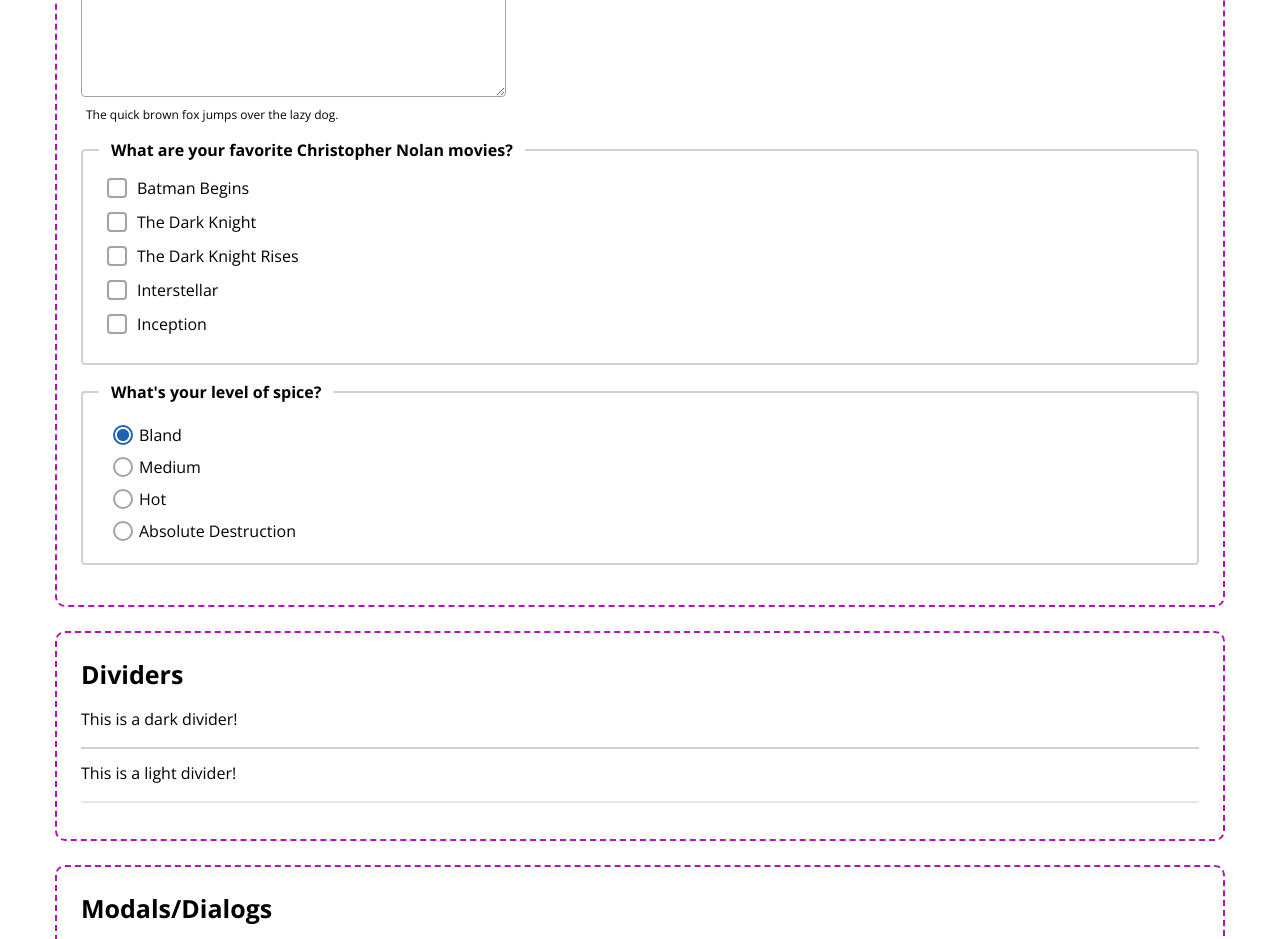
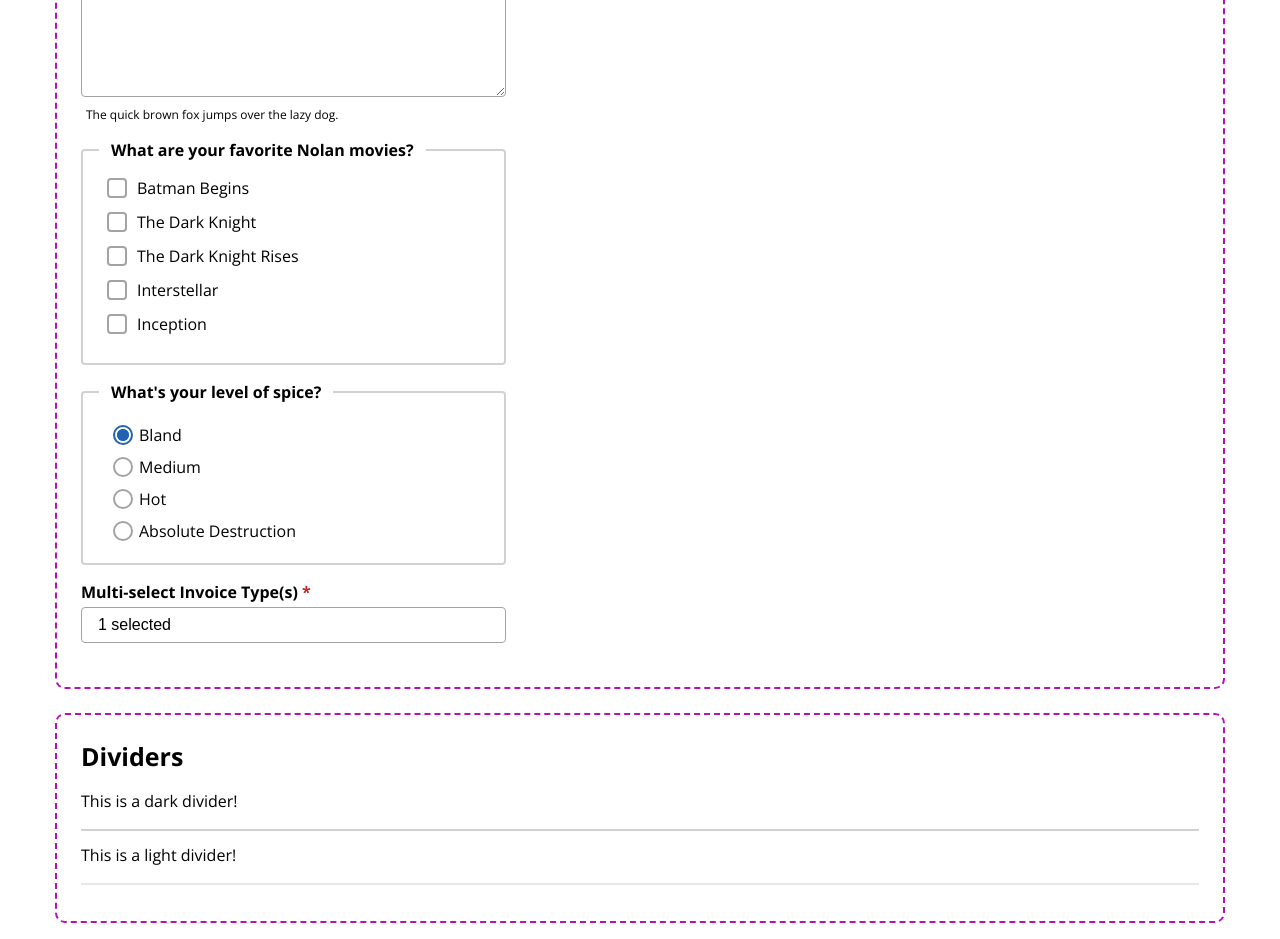
Before and after one commit to Billybobchops/design-system, a Next.js app: page / in a window 1280 px wide. Shown: the part 3900-4839 px from the top of the page. Built offline with nearby package versions, Linux system fonts and the light colour scheme.

Commit message:
multi-select progress

```diff
--- a/src/components/Fieldset.module.scss
+++ b/src/components/Fieldset.module.scss
@@ -1,10 +1,14 @@
 @use "../app/variables.module.scss";
+@use '../app/mixins.scss' as *;
 
 .fieldset {
+	@include mobile-100-w;
+
 	border-radius: variables.$border-radius-s;
 	border: 2px solid variables.$utility-neutral-20;
 	margin-bottom: variables.$input-container-margin-bottom;
 	padding-bottom: variables.$spacing-s;
+	width: variables.$input-desktop-width;
 }
 
 .legend {
--- a/src/components/InputMonetary.module.scss
+++ b/src/components/InputMonetary.module.scss
@@ -6,6 +6,8 @@
 .inputContainer,
 .inputInnerContainer,
 .input {
+	@include mobile-100-w;
+
 	width: variables.$input-desktop-width;
 }
 
--- a/src/components/MultiSelect.module.scss
+++ b/src/components/MultiSelect.module.scss
@@ -6,31 +6,37 @@
 }
 
 .chevronPositioning {
-    position: relative;
     align-items: center;
     display: flex;
+    position: relative;
     width: fit-content;
 
     @include mobile-100-w;
 
     svg {
+		transform: rotate(90deg);
         pointer-events: none;
         position: absolute;
         right: 1rem;
+		top: 37%;
     }
+
+	.activeChevron svg {
+		transform: rotate(-90deg);
+	}
 }
 
 .multiSelectButton {
     appearance: none;
     background: none;
+    border-radius: variables.$input-border-radius;
     border: variables.$input-border;
-    border-radius: variables.$input-border-radius;
     font-size: variables.$input-font-size;
     margin: variables.$input-margin;
     padding: variables.$input-padding;
     padding-right: variables.$spacing-l;
+    text-align: left;
     width: variables.$input-desktop-width;
-    text-align: left;
 
     &:focus-visible {
         border: variables.$input-border-focus;
@@ -51,6 +57,10 @@
     border: 1px solid #ccc;
     background: #fff;
     z-index: 1;
+
+	input[aria-label='Search options'] {
+		height: variables.$input-height;
+	}
 }
 
 .multiSelectSearch {
--- a/src/components/MultiSelect.tsx
+++ b/src/components/MultiSelect.tsx
@@ -3,6 +3,8 @@ import classes from './MultiSelect.module.scss';
 import { useId } from 'react';
 import Label from './Label';
 import InputHelperText from './InputHelperText';
+import variables from '@/app/variables.module.scss';
+import { Chevron } from './Symbols';
 
 interface MultiSelectOption {
     value: string;
@@ -64,6 +66,8 @@ const MultiSelect: React.FC<MultiSelectProps> = ({
         }
     };
 
+	const buttonText = selectedValues.length > 0 ? `${selectedValues.length} selected` : placeholder;
+
     return (
         <div className={classes.multiSelectContainer}>
             <Label inputID={selectID} label={label} required={required} />
@@ -76,7 +80,10 @@ const MultiSelect: React.FC<MultiSelectProps> = ({
                     disabled={disabled}
                     className={classes.multiSelectButton}
                 >
-                    {selectedValues.length > 0 ? `${selectedValues.length} selected` : placeholder}
+                    {buttonText}
+					<span aria-hidden="true" className={isOpen ? classes.activeChevron : ''}>
+						<Chevron fill={variables.utilityNeutral70} />
+					</span>
                 </button>
                 {isOpen && (
                     <div className={classes.multiSelectDropdown} role="listbox">
@@ -111,6 +118,7 @@ const MultiSelect: React.FC<MultiSelectProps> = ({
                 )}
             </div>
             <InputHelperText helperID={helperID} helperText={helperText} />
+			{/* Chips to go here */}
         </div>
     );
 };
--- a/src/style-guide/InputStory.tsx
+++ b/src/style-guide/InputStory.tsx
@@ -70,7 +70,7 @@ const InputStory = () => {
 				required={false}
 			/>
 			 <Checkboxes
-				legend='What are your favorite Christopher Nolan movies?'
+				legend='What are your favorite Nolan movies?'
 				options={[
 					{
 						text: 'Batman Begins',
@@ -108,7 +108,7 @@ const InputStory = () => {
 				]}
 			/>
 			{/* Hide Multi-select until we better understand if it's 2 sep components */}
-            {/* <MultiSelect
+            <MultiSelect
                 label='Multi-select Invoice Type(s)'
                 name='selectInvoiceType'
                 options={[
@@ -118,9 +118,10 @@ const InputStory = () => {
                     { value: 'Property Taxes' },
                     { value: 'Pizza Tax' },
                 ]}
+				required={true}
 				selectedValues={selectedValues}
 				onChange={setSelectValues}
-            /> */}
+            />
         </>
     );
 };
```
